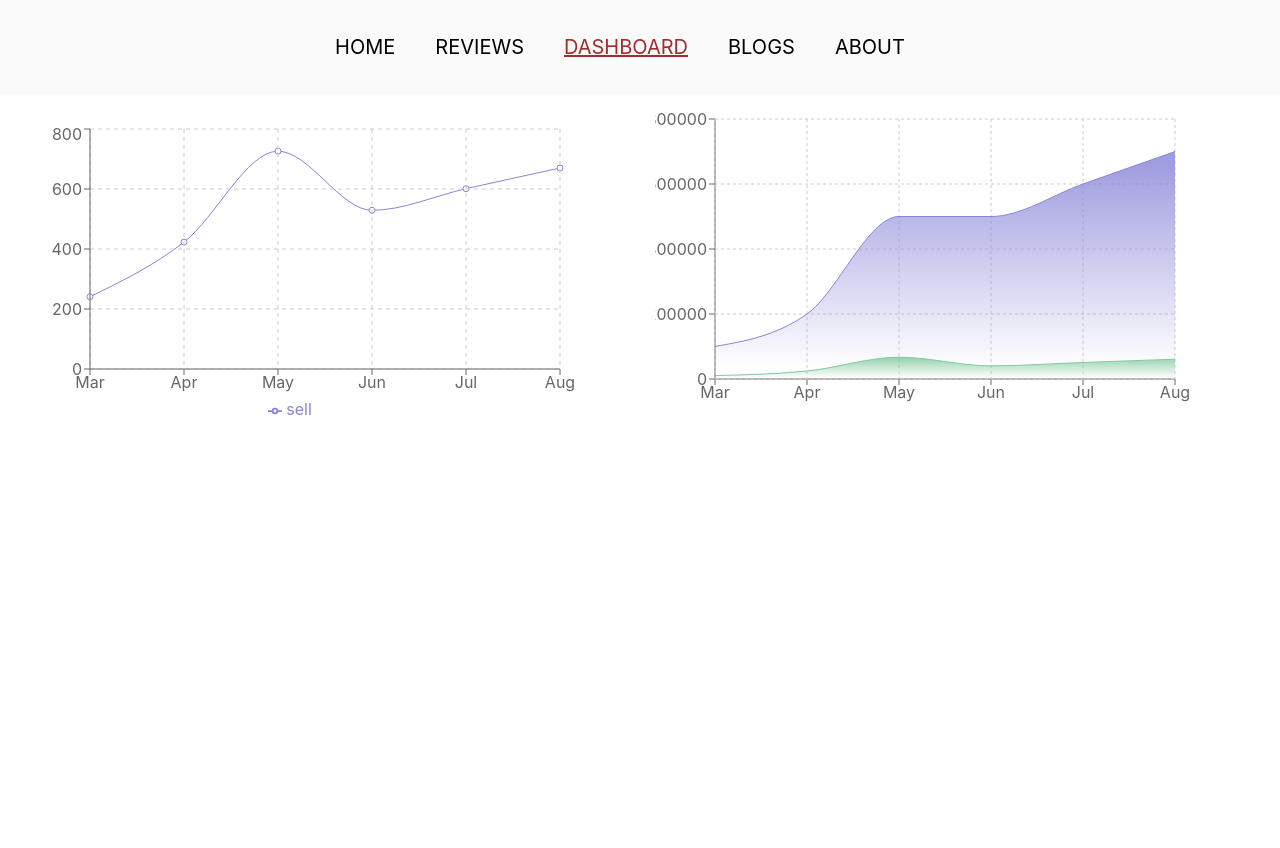
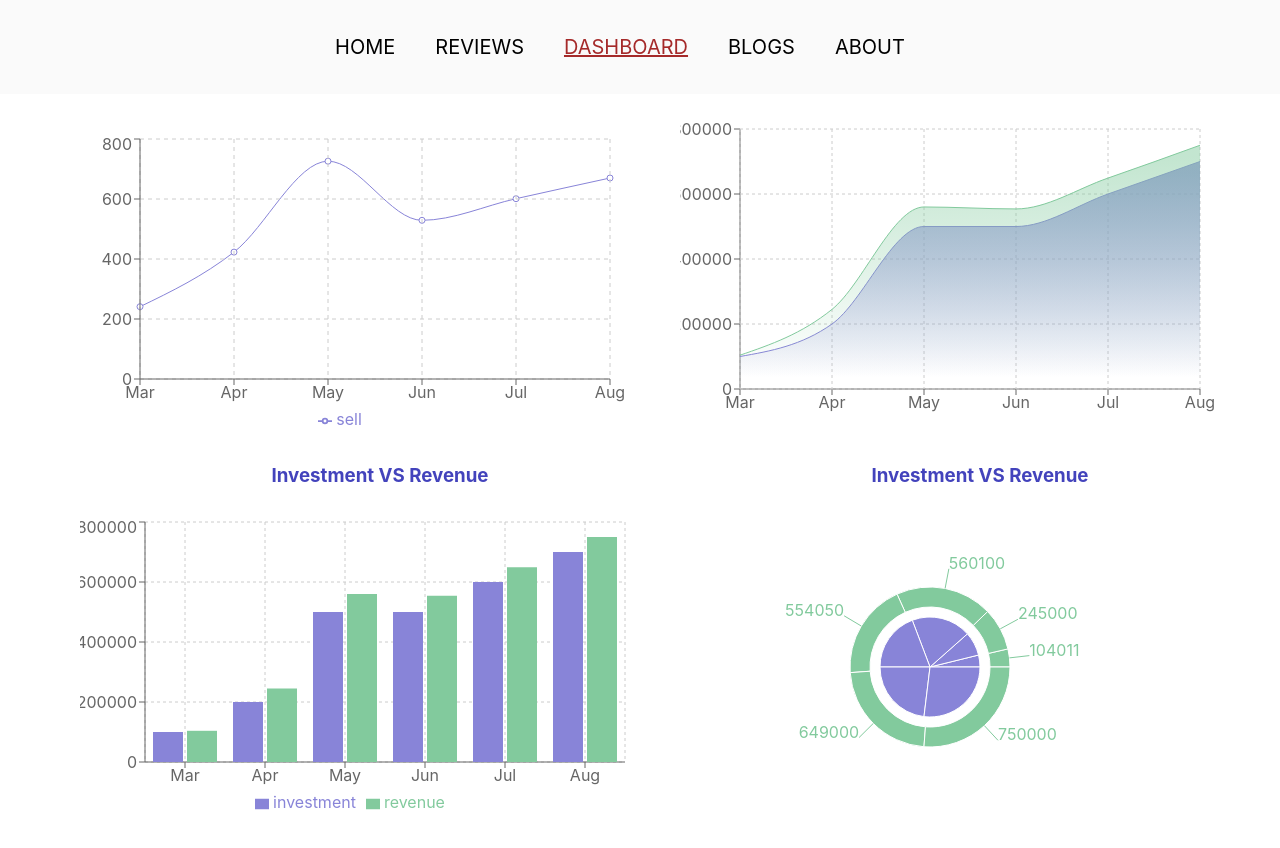
Before and after one commit to almaskhanzz/product-analysis-website, a React (Create React App) app: page /dashboard in a window 1280 px wide. Shown: the top 848 px of the page. Before the commit the page ends 800 px from the top, so only its background shows below. Built offline with nearby package versions, Linux system fonts and the light colour scheme.

Commit message:
dashboard updated(barChart & pieChart added)

```diff
--- a/public/data.json
+++ b/public/data.json
@@ -3,36 +3,36 @@
         "month": "Mar",
         "investment": 100000,
         "sell": 241,
-        "revenue": 10401
+        "revenue": 104011
     },
     {
         "month": "Apr",
         "investment": 200000,
         "sell": 423,
-        "revenue": 24500
+        "revenue": 245000
     },
     {
         "month": "May",
         "investment": 500000,
         "sell": 726,
-        "revenue": 67010
+        "revenue": 560100
     },
     {
         "month": "Jun",
         "investment": 500000,
         "sell": 529,
-        "revenue": 40405
+        "revenue": 554050
     },
     {
         "month": "Jul",
         "investment": 600000,
         "sell": 601,
-        "revenue": 50900
+        "revenue": 649000
     },
     {
         "month": "Aug",
         "investment": 700000,
         "sell": 670,
-        "revenue": 61000
+        "revenue": 750000
     }
 ]
--- a/src/Components/DashBoard/DashBoard.css
+++ b/src/Components/DashBoard/DashBoard.css
@@ -1,15 +1,28 @@
 .dashBoard-container {
-    margin-top: 30px;
-    margin-left: 30px;
+    margin-top: 40px;
+    padding-bottom: 50px;
+    margin-left: 80px;
     display: grid;
     grid-template-columns: repeat(2, 1fr);
 }
 
 .line-chart {
-    padding-bottom: 20px;
+    padding-bottom: 30px;
     margin-right: 30px;
 }
 
 .area-chart {
     margin-top: -15px;
 }
+
+.bar-chart h3 {
+    color: #4343bc;
+    text-align: center;
+    padding-bottom: 30px;
+}
+
+.pie-chart h3 {
+    color: #4343bc;
+    text-align: center;
+    padding-bottom: 30px;
+}
--- a/src/Components/DashBoard/DashBoard.js
+++ b/src/Components/DashBoard/DashBoard.js
@@ -1,5 +1,5 @@
 import React, { useEffect, useState } from 'react';
-import { Area, AreaChart, CartesianGrid, Legend, Line, LineChart, Tooltip, XAxis, YAxis } from 'recharts';
+import { Area, AreaChart, Bar, BarChart, CartesianGrid, Legend, Line, LineChart, Pie, PieChart, Tooltip, XAxis, YAxis } from 'recharts';
 import './DashBoard.css';
 const DashBoard = () => {
     const [charts, setCharts] = useState([]);
@@ -37,8 +37,27 @@ const DashBoard = () => {
                     <CartesianGrid strokeDasharray="3 3" />
                     <Tooltip />
                     <Area type="monotone" dataKey="investment" stroke="#8884d8" fillOpacity={1} fill="url(#colorUv)" />
-                    <Area type="monotone" dataKey="revenue" stroke="#82ca9d" fillOpacity={1} fill="url(#colorPv)" />
+                    <Area type="monotone" dataKey="revenue" stroke="#82ca9d" fill="url(#colorPv)" />
                 </AreaChart>
+            </div>
+            <div className='bar-chart'>
+                <h3>Investment VS Revenue</h3>
+                <BarChart width={550} height={300} data={charts}>
+                    <CartesianGrid strokeDasharray="3 3" />
+                    <XAxis dataKey={'month'} />
+                    <YAxis />
+                    <Tooltip />
+                    <Legend />
+                    <Bar dataKey="investment" fill="#8884d8" />
+                    <Bar dataKey="revenue" fill="#82ca9d" />
+                </BarChart>
+            </div>
+            <div className="pie-chart">
+                <h3>Investment VS Revenue</h3>
+                <PieChart width={500} height={300}>
+                    <Pie data={charts} dataKey="investment" nameKey="name" cx="50%" cy="50%" outerRadius={50} fill="#8884d8" />
+                    <Pie data={charts} dataKey="revenue" nameKey="name" cx="50%" cy="50%" innerRadius={60} outerRadius={80} fill="#82ca9d" label />
+                </PieChart>
             </div>
 
         </div>
```
